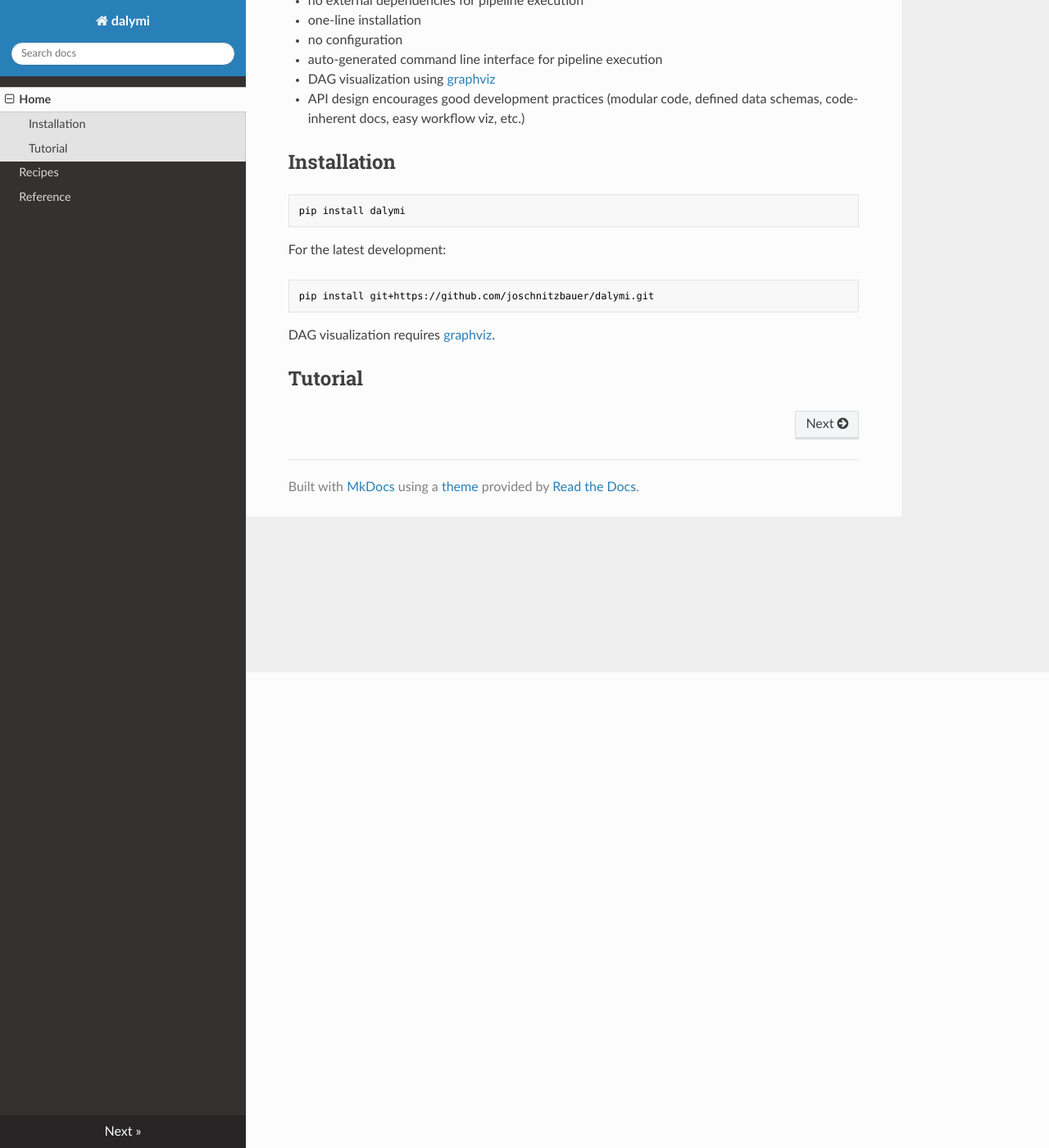
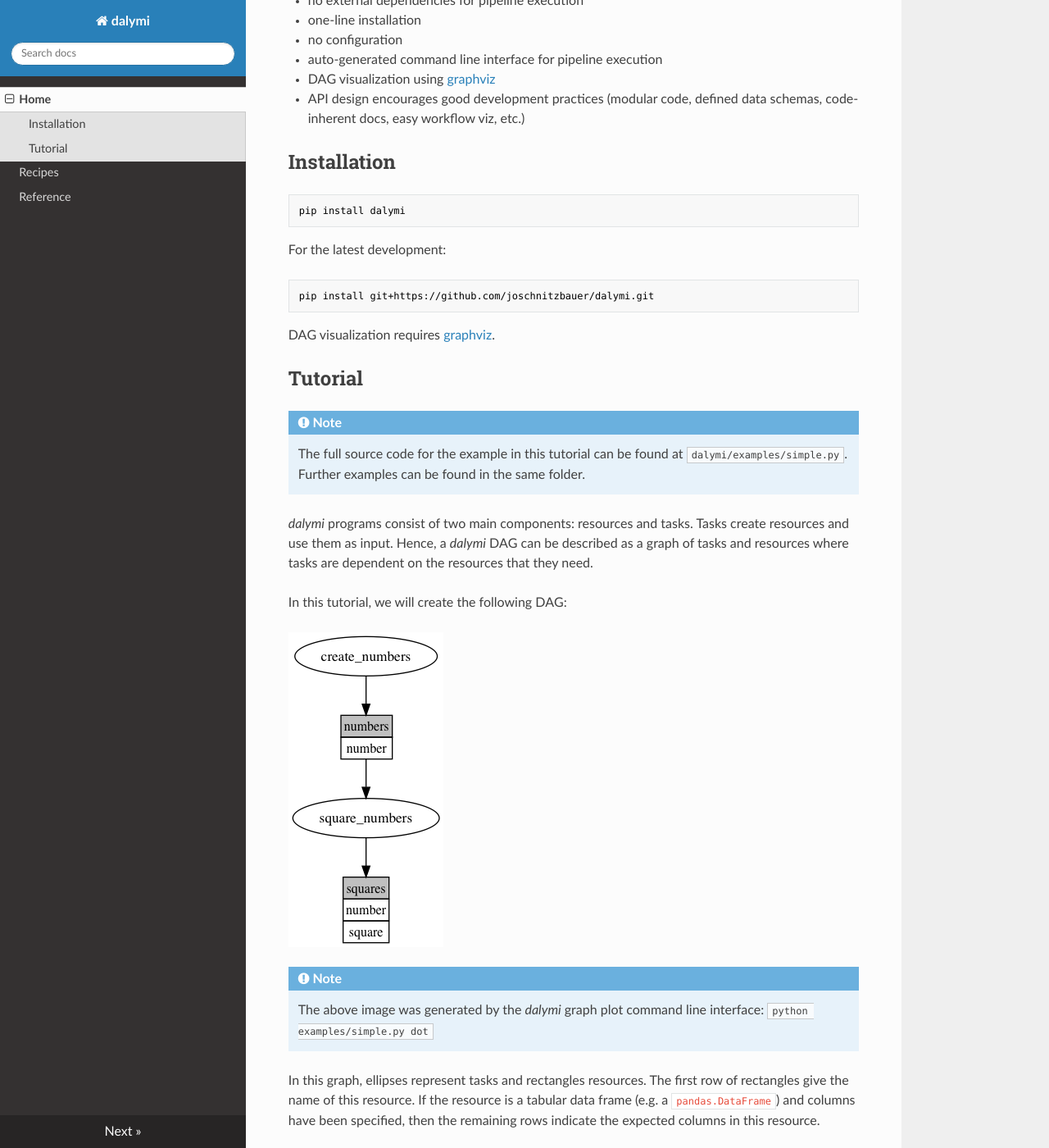
Before and after one commit to joschnitzbauer/dalymi, an MkDocs documentation site: the page built from docs/index.md, in a window 1280 px wide and 1400 px high, scrolled down 580 px. Shown: the whole window at 82% size. Built offline with MkDocs 1.6.1, drawn with Linux system fonts in a browser that asks for light colours; nearby versions of some CDN libraries; old or Windows-style settings are respelled for this version of MkDocs; some of the changed text lies outside the part shown.

Commit message:
started tutorial in docs

````diff
--- a/docs/index.md
+++ b/docs/index.md
@@ -36,3 +36,41 @@
 DAG visualization requires [graphviz](https://www.graphviz.org/).
 
 ## Tutorial
+
+!!! note
+    The full source code for the example in this tutorial can be found at [`dalymi/examples/simple.py`](https://github.com/joschnitzbauer/dalymi/blob/master/examples/simple.py).
+    Further examples can be found in the same folder.
+
+*dalymi* programs consist of two main components: resources and tasks. Tasks create resources and use them as input.
+Hence, a *dalymi* DAG can be described as a graph of tasks and resources where tasks are dependent on the resources that
+they need.
+
+In this tutorial, we will create the following DAG:
+
+![Simple DAG](img/simple.png)
+
+!!! note
+    The above image was generated by the *dalymi* graph plot command line interface: `python examples/simple.py dot`
+
+In this graph, ellipses represent tasks and rectangles resources. The first row of rectangles give the name of this
+resource. If the resource is a tabular data frame (e.g. a `pandas.DataFrame`) and columns have been specified, then the
+remaining rows indicate the expected columns in this resource.
+
+Hence, we can see that the task `create_numbers` produces a resource `numbers` which has a single column called
+`number`. `numbers` in return is being used by a task `square_numbers` as an input. Finally, `square_numbers` produces
+an output resource `squares` with columns `number` and `square`.
+
+Upon execution of this DAG, *dalymi* attempts to run each task, but will only execute them if the input resources exist.
+If an input resource does not exist, *dalymi* will attempt to execute the producing task and revisit the unexecuted task
+later.
+
+To define the above task, let's import everything we need first:
+
+``` python
+from dalymi import Pipeline
+from dalymi.resources import PandasCSV
+import pandas as pd
+```
+
+We are using a `Pipeline` object to represent the whole pipeline and `PandasCSV` objects to represent Pandas data frame
+resources stores as CSV files. We also import `pandas` itself for later use.
--- a/mkdocs.yml
+++ b/mkdocs.yml
@@ -4,3 +4,5 @@
     - Home: index.md
     - Recipes: recipes.md
     - Reference: reference.md
+markdown_extensions:
+    - admonition
````
Also changed, not shown: docs/img/simple.png (added), 1 other file.
